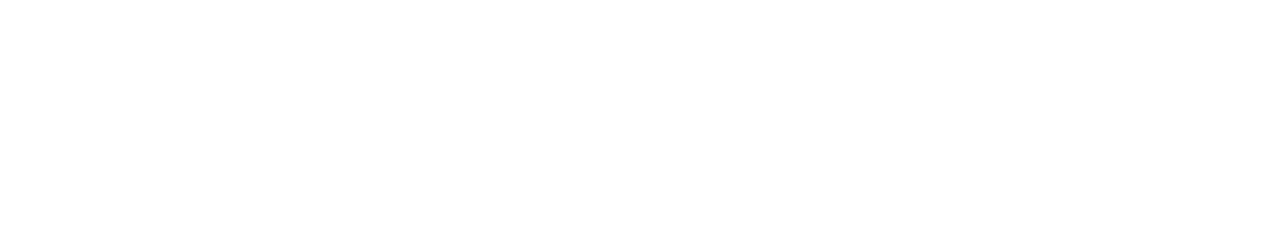
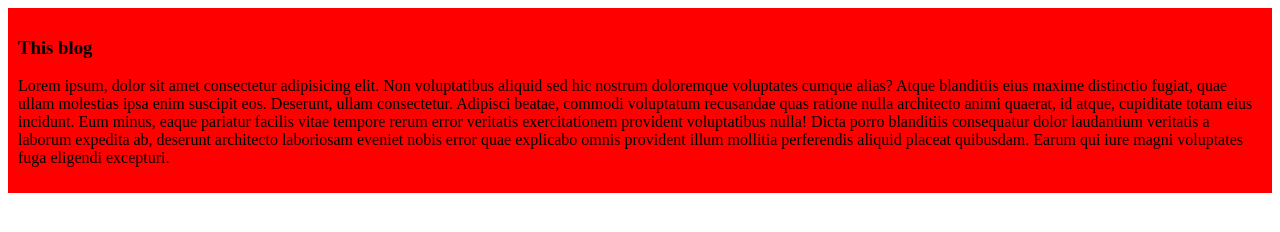
Before and after one commit to shamsu082277/phwd-01, a plain HTML site: page index.html in a window 1280 px wide. Drawn offline with Linux system fonts and the light colour scheme.

Commit message:
add the first blog

```diff
--- /dev/null
+++ b/Style/style.css
@@ -0,0 +1,4 @@
+div{
+    background-color: red;
+    padding: 10px;
+}
--- a/index.html
+++ b/index.html
@@ -4,8 +4,12 @@
     <meta charset="UTF-8">
     <meta name="viewport" content="width=device-width, initial-scale=1.0">
     <title>First github</title>
+    <link rel="stylesheet" href="./Style/style.css">
 </head>
 <body>
-
+    <div>
+        <h3>This blog</h3>
+        <p>Lorem ipsum, dolor sit amet consectetur adipisicing elit. Non voluptatibus aliquid sed hic nostrum doloremque voluptates cumque alias? Atque blanditiis eius maxime distinctio fugiat, quae ullam molestias ipsa enim suscipit eos. Deserunt, ullam consectetur. Adipisci beatae, commodi voluptatum recusandae quas ratione nulla architecto animi quaerat, id atque, cupiditate totam eius incidunt. Eum minus, eaque pariatur facilis vitae tempore rerum error veritatis exercitationem provident voluptatibus nulla! Dicta porro blanditiis consequatur dolor laudantium veritatis a laborum expedita ab, deserunt architecto laboriosam eveniet nobis error quae explicabo omnis provident illum mollitia perferendis aliquid placeat quibusdam. Earum qui iure magni voluptates fuga eligendi excepturi.</p>
+    </div>
 </body>
 </html>
```
